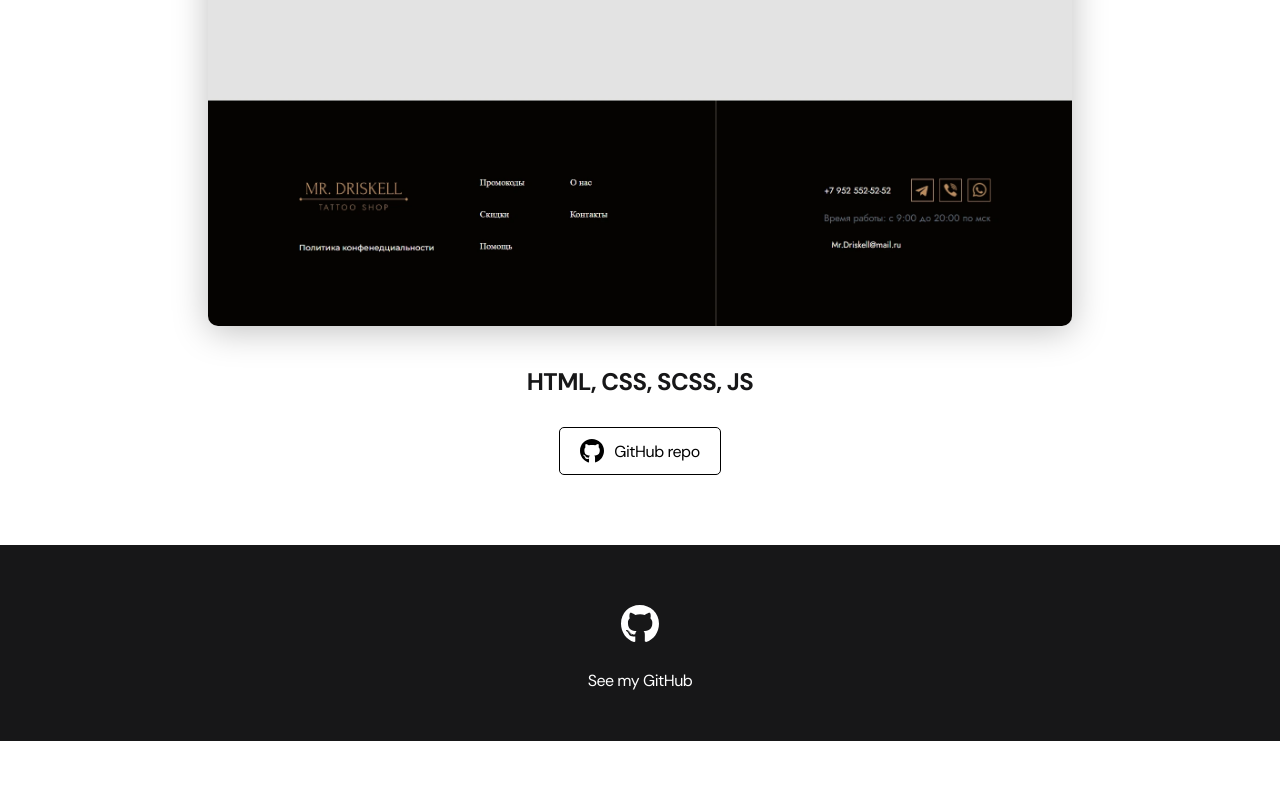
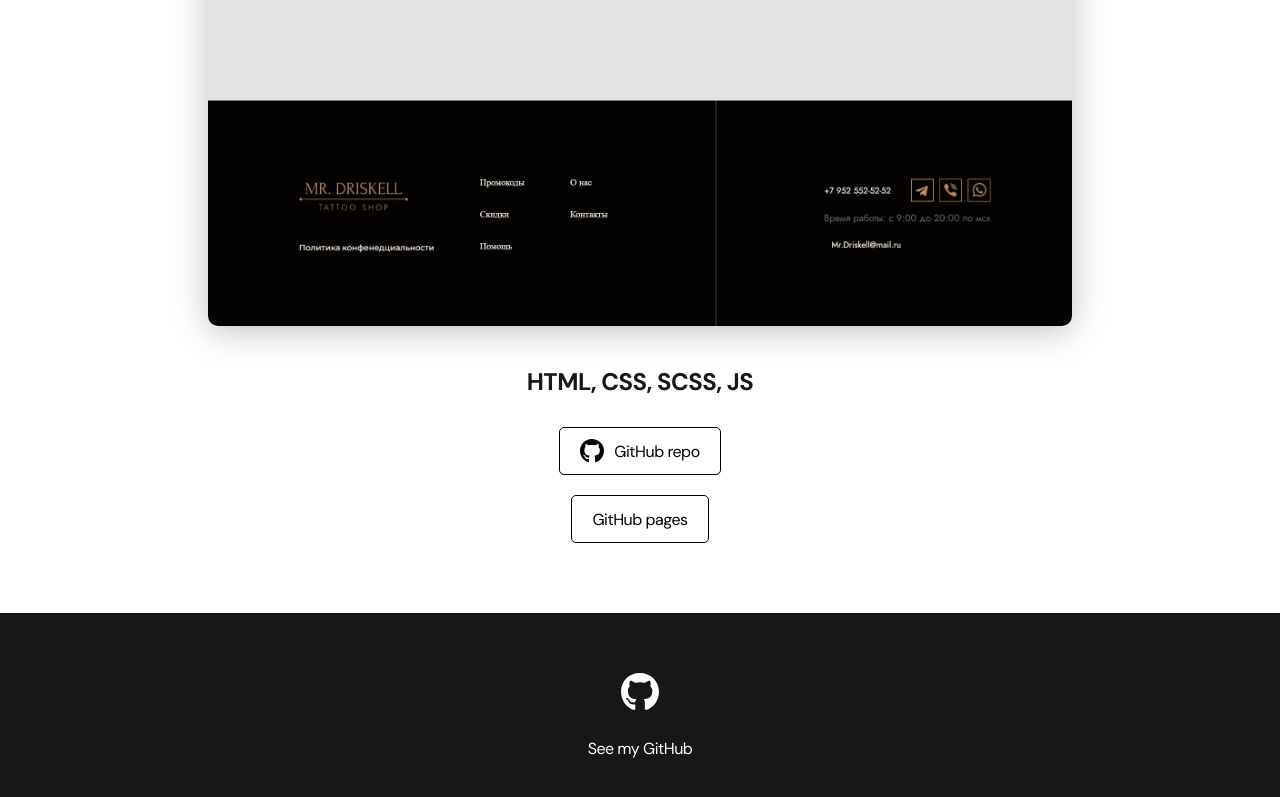
Before and after one commit to DashaTit/portfolio, a React (Create React App) app: page /project/0 in a window 1280 px wide. Shown: the part 2545-3342 px from the top of the page. Before the commit the page ends 3286 px from the top, so only its background shows below. Built offline with nearby package versions, Linux system fonts and the light colour scheme.

Commit message:
birthday

```diff
--- /dev/null
+++ b/src/components/GitHub-btn/LinkBtn.js
@@ -0,0 +1,10 @@
+import "./../../styles/main.css";
+
+const LinkBtn = ({link}) => {
+    return (
+        <a  href={link} target="_blank" rel="noreferrer"  className="btn-outline btn-links">
+                    GitHub pages
+        </a>
+    );
+}
+export default LinkBtn;
--- a/src/pages/Project.js
+++ b/src/pages/Project.js
@@ -2,8 +2,9 @@ import { useParams } from 'react-router-dom';
 
 import {projects} from './../helpers/ProjectList'
 
-import p1 from "./../img/projects/tatoo-site.jpg";
 import BtnGitHub from "../components/GitHub-btn/GitHub-Btn";
+
+import LinkBtn from "../components/GitHub-btn/LinkBtn";
 
 const Project = () => {
     const {id} = useParams();
@@ -26,6 +27,10 @@ const Project = () => {
                         <BtnGitHub link={project.gitHub} />
                     )}
 
+                    {project.link && (
+                        <LinkBtn link={project.link} />
+                    )}
+
                 </div>
             </div>
         </main>
--- a/src/styles/main.css
+++ b/src/styles/main.css
@@ -67,6 +67,10 @@ body {
     min-height: 100vh;
     display: flex;
 	flex-direction: column;
+}
+
+.btn-links {
+    margin-top: 20px;
 }
 
 /* General */
```
